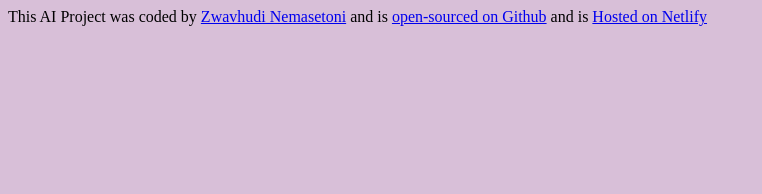
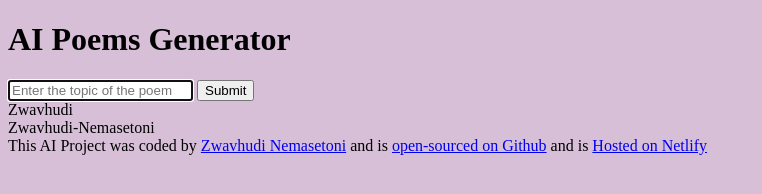
Before and after one commit to Zwavhudi-Nemasetoni/AI-Poems-Project, a plain HTML site: page index.html in a window 1280 px wide. Shown: the whole page, without its empty margins (0-762 px from the left). Drawn offline with Linux system fonts and the light colour scheme.

Commit message:
added the basic html structure

```diff
--- a/index.html
+++ b/index.html
@@ -4,9 +4,29 @@
     <meta charset="UTF-8" />
     <meta name="viewport" content="width=device-width, initial-scale=1.0" />
     <link rel="stylesheet" href="src/styles.css" />
-    <title>Document</title>
+    <title>AI Poems Generator</title>
   </head>
   <body>
+    <header>
+      <h1>AI Poems Generator</h1>
+    </header>
+    <main>
+      <forms>
+        <input
+          type="text"
+          placeholder="Enter the topic of the poem"
+          autofocus
+          required
+          autocomplete="off"
+        />
+        <input type="submit" />
+      </forms>
+      <div>
+        Zwavhudi
+        <br />
+        Zwavhudi-Nemasetoni
+      </div>
+    </main>
     <footer>
       This AI Project was coded by
       <a href="https://github.com/Zwavhudi-Nemasetoni" target="_blank">
```
